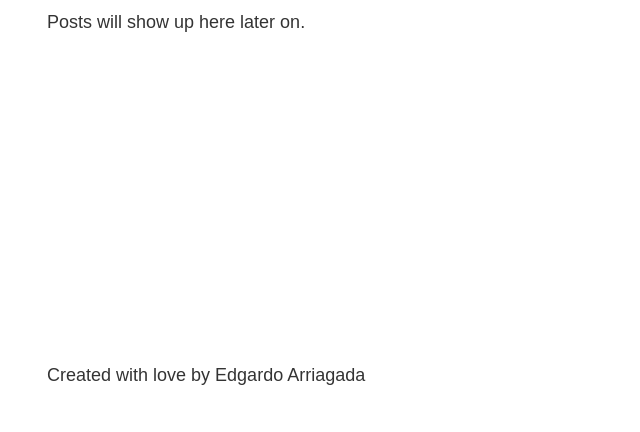
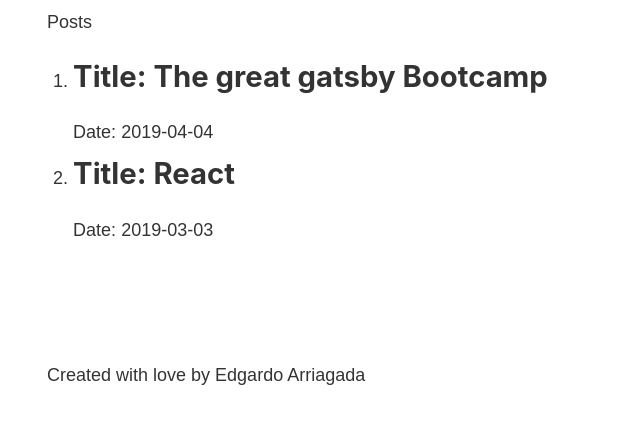
Before and after one commit to EdgardoArriagada/gatsby-bootcamp, a Gatsby site: page /blog in a window 1280 px wide. Shown: the part 368-800 px from the top of the page, without its empty margins (35-675 px from the left). Built offline with nearby package versions, Linux system fonts and the light colour scheme; Gatsby itself is replaced by a stand-in of ours.

Commit message:
read markdown posts title and date values to display as a posts ordered list

```diff
--- a/src/components/header.js
+++ b/src/components/header.js
@@ -48,7 +48,7 @@ const Header = () => {
               activeClassName={css.activeNavItem}
               to="/blog"
             >
-              Blog me
+              Blog
             </Link>
           </li>
         </ul>
--- a/src/pages/blog.js
+++ b/src/pages/blog.js
@@ -1,11 +1,39 @@
 import React from "react"
 import Layout from "../components/layout"
+import { useStaticQuery, graphql } from "gatsby"
 
 const Blog = () => {
+  const data = useStaticQuery(graphql`
+    query {
+      allMarkdownRemark {
+        edges {
+          node {
+            frontmatter {
+              title
+              date
+            }
+          }
+        }
+      }
+    }
+  `)
+  const { edges } = data.allMarkdownRemark
+
+  const Posts = edges.map(edge => {
+    const { title, date } = edge.node.frontmatter
+    return (
+      <li key={title + date}>
+        <h2>Title: {title}</h2>
+        <p>Date: {date}</p>
+      </li>
+    )
+  })
+
   return (
     <Layout>
       <h1>Blog</h1>
-      <p>Posts will show up here later on.</p>
+      <p>Posts </p>
+      <ol>{Posts}</ol>
     </Layout>
   )
 }
--- a/src/pages/index.js
+++ b/src/pages/index.js
@@ -13,7 +13,7 @@ const IndexPage = () => {
           <Link to="/contact"> Contact me</Link>
         </p>
         <Link to="/about"> About me</Link>
-        <Link to="/blog"> Blog me</Link>
+        <Link to="/blog"> Blog </Link>
       </Layout>
     </React.Fragment>
   )
```
